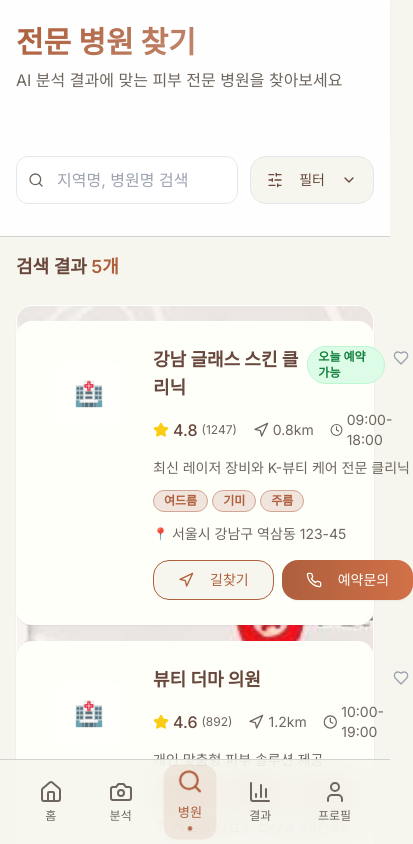
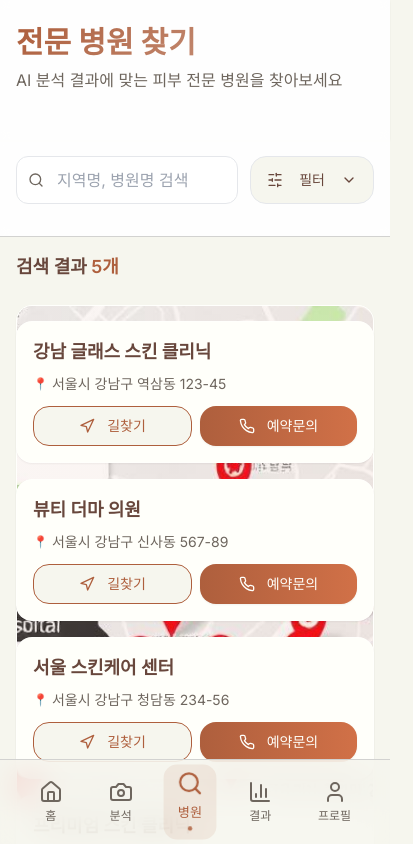
Before and after one commit to SkinMatchProject5/SkinMatchFront, a React (Vite) app: page /hospital in a window 390 px wide. Shown: the top 844 px of the page, 413 px wide, since content can reach past the window. Built offline with nearby package versions, Linux system fonts and the light colour scheme.

Commit message:
Code edited in Lovable Code Editor
Edited UI in Lovable

```diff
--- a/src/components/features/hospital/HospitalCard.tsx
+++ b/src/components/features/hospital/HospitalCard.tsx
@@ -29,11 +29,11 @@ interface HospitalCardProps {
 
 const HospitalCard = ({ hospital, onBookmark, onCall, onNavigate }: HospitalCardProps) => {
   return (
-    <Card className="glass-card hover:shadow-xl transition-all duration-300 hover:scale-[1.02] group">
-      <CardContent className="p-6">
-        <div className="flex gap-4">
-          {/* 병원 이미지 */}
-          <div className="w-24 h-24 rounded-2xl bg-gradient-glow flex-shrink-0 flex items-center justify-center relative overflow-hidden">
+    <Card className="glass-card hover:shadow-xl transition-all duration-300 group">
+      <CardContent className="p-4 md:p-6">
+        <div className="flex gap-3 md:gap-4">
+          {/* 병원 이미지 - 모바일에서는 숨김 */}
+          <div className="hidden md:flex w-24 h-24 rounded-2xl bg-gradient-glow flex-shrink-0 items-center justify-center relative overflow-hidden">
             <div className="w-16 h-16 rounded-xl bg-white/50 flex items-center justify-center">
               <span className="text-2xl">🏥</span>
             </div>
@@ -45,21 +45,23 @@ const HospitalCard = ({ hospital, onBookmark, onCall, onNavigate }: HospitalCard
           </div>
 
           {/* 병원 정보 */}
-          <div className="flex-1">
+          <div className="flex-1 min-w-0">
             <div className="flex items-start justify-between mb-2">
               <h3 className="text-lg font-bold text-foreground group-hover:text-primary transition-colors">
                 {hospital.name}
               </h3>
               <div className="flex gap-1">
+                {/* 모바일에서는 예약 가능 배지 숨김 */}
                 {hospital.availableToday && (
-                  <Badge className="bg-green-100 text-green-700 border-green-200 text-xs">
+                  <Badge className="hidden md:inline-flex bg-green-100 text-green-700 border-green-200 text-xs">
                     오늘 예약 가능
                   </Badge>
                 )}
+                {/* 모바일에서는 북마크 버튼 숨김 */}
                 <Button
                   variant="ghost"
                   size="sm"
-                  className="p-1 h-6 w-6"
+                  className="hidden md:flex p-1 h-6 w-6"
                   onClick={() => onBookmark?.(hospital.id)}
                 >
                   <Heart className={`w-4 h-4 ${hospital.isBookmarked ? 'text-red-500 fill-red-500' : 'text-gray-400'}`} />
@@ -67,7 +69,8 @@ const HospitalCard = ({ hospital, onBookmark, onCall, onNavigate }: HospitalCard
               </div>
             </div>
 
-            <div className="flex items-center gap-4 mb-2">
+            {/* 평점, 거리, 운영시간 - 모바일에서는 숨김 */}
+            <div className="hidden md:flex items-center gap-4 mb-2">
               <div className="flex items-center gap-1">
                 <Star className="w-4 h-4 fill-yellow-400 text-yellow-400" />
                 <span className="font-medium">{hospital.rating}</span>
@@ -87,9 +90,11 @@ const HospitalCard = ({ hospital, onBookmark, onCall, onNavigate }: HospitalCard
               )}
             </div>
 
-            <p className="text-sm text-muted-foreground mb-3">{hospital.description}</p>
+            {/* 설명 - 모바일에서는 숨김 */}
+            <p className="hidden md:block text-sm text-muted-foreground mb-3">{hospital.description}</p>
 
-            <div className="flex flex-wrap gap-1 mb-3">
+            {/* 전문분야 - 모바일에서는 숨김 */}
+            <div className="hidden md:flex flex-wrap gap-1 mb-3">
               {hospital.specialties.map((specialty) => (
                 <Badge key={specialty} variant="secondary" className="text-xs bg-primary-soft/30 text-primary border-primary-soft">
                   {specialty}
@@ -97,26 +102,28 @@ const HospitalCard = ({ hospital, onBookmark, onCall, onNavigate }: HospitalCard
               ))}
             </div>
 
-            <div className="flex items-center gap-1 text-sm text-muted-foreground mb-4">
+            {/* 주소 */}
+            <div className="flex items-center gap-1 text-sm text-muted-foreground mb-3 md:mb-4">
               <span className="text-xs">📍</span>
-              <span>{hospital.address}</span>
+              <span className="truncate">{hospital.address}</span>
             </div>
 
+            {/* 버튼들 */}
             <div className="flex gap-2">
               <Button
                 variant="outline"
                 className="flex-1 border-primary text-primary hover:bg-primary hover:text-white transition-all duration-300"
                 onClick={() => onNavigate?.(hospital.address)}
               >
-                <Navigation className="w-4 h-4 mr-2" />
-                길찾기
+                <Navigation className="w-4 h-4 mr-1 md:mr-2" />
+                <span className="text-sm md:text-base">길찾기</span>
               </Button>
               <Button
                 className="flex-1 btn-k-beauty"
                 onClick={() => onCall?.(hospital.phone)}
               >
-                <Phone className="w-4 h-4 mr-2" />
-                예약문의
+                <Phone className="w-4 h-4 mr-1 md:mr-2" />
+                <span className="text-sm md:text-base">예약문의</span>
               </Button>
             </div>
           </div>
```
